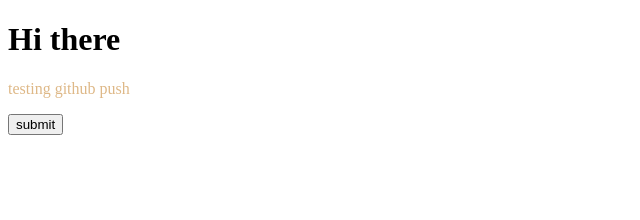
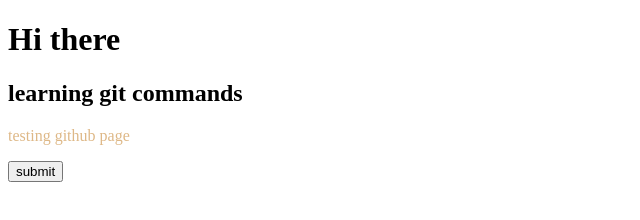
Before and after one commit to ZakariaIqbal/Second-repo, a plain HTML site: page index.html in a window 1280 px wide. Shown: the whole page, without its empty margins (0-640 px from the left). Drawn offline with Linux system fonts and the light colour scheme.

Commit message:
second commit

```diff
--- a/index.html
+++ b/index.html
@@ -5,11 +5,12 @@
     <meta http-equiv="X-UA-Compatible" content="IE=edge">
     <meta name="viewport" content="width=device-width, initial-scale=1.0">
     <link rel="stylesheet" href="style.css">
-    <title>My first-repo</title>
+    <title>Testing github page</title>
 </head>
 <body>
     <h1>Hi there </h1>
-    <p>testing github push </p>
+    <h2>learning git commands</h2>
+    <p>testing github page</p>
     <button>submit</button>
 
 </body>
```
